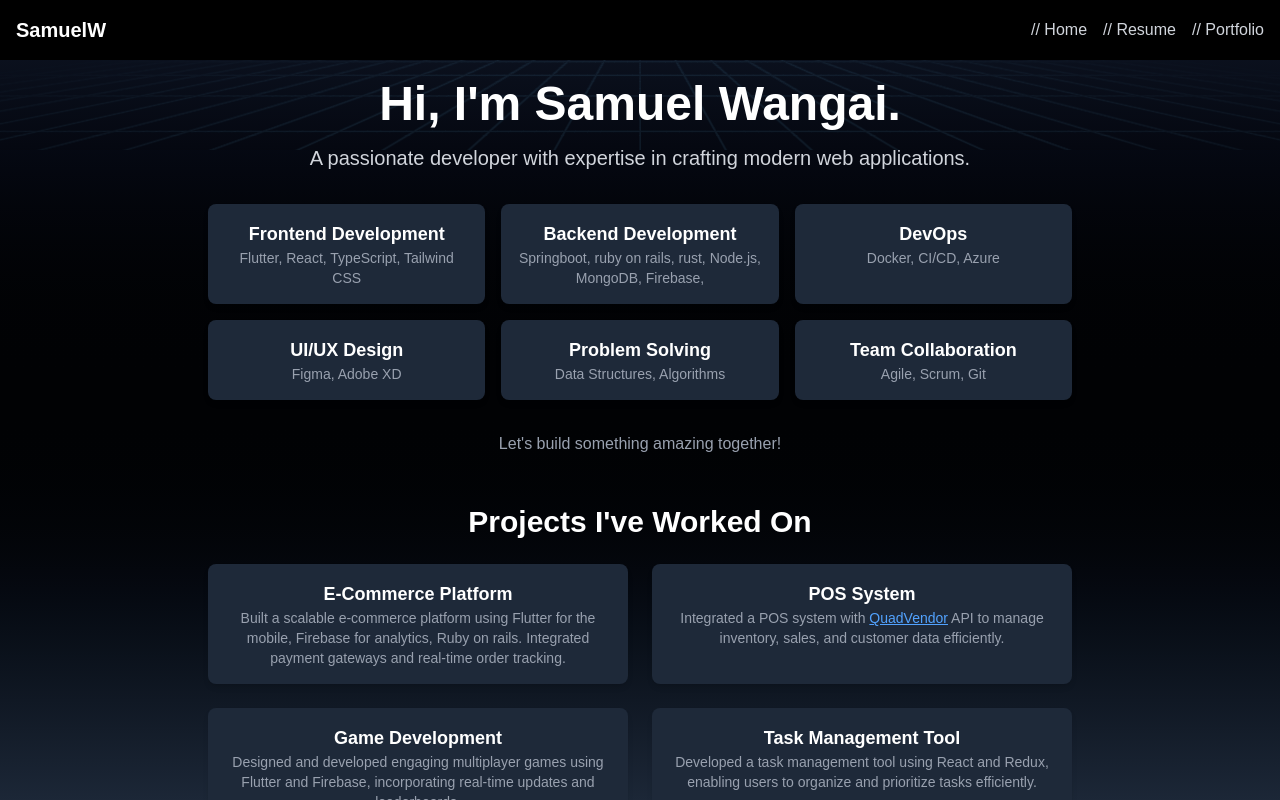
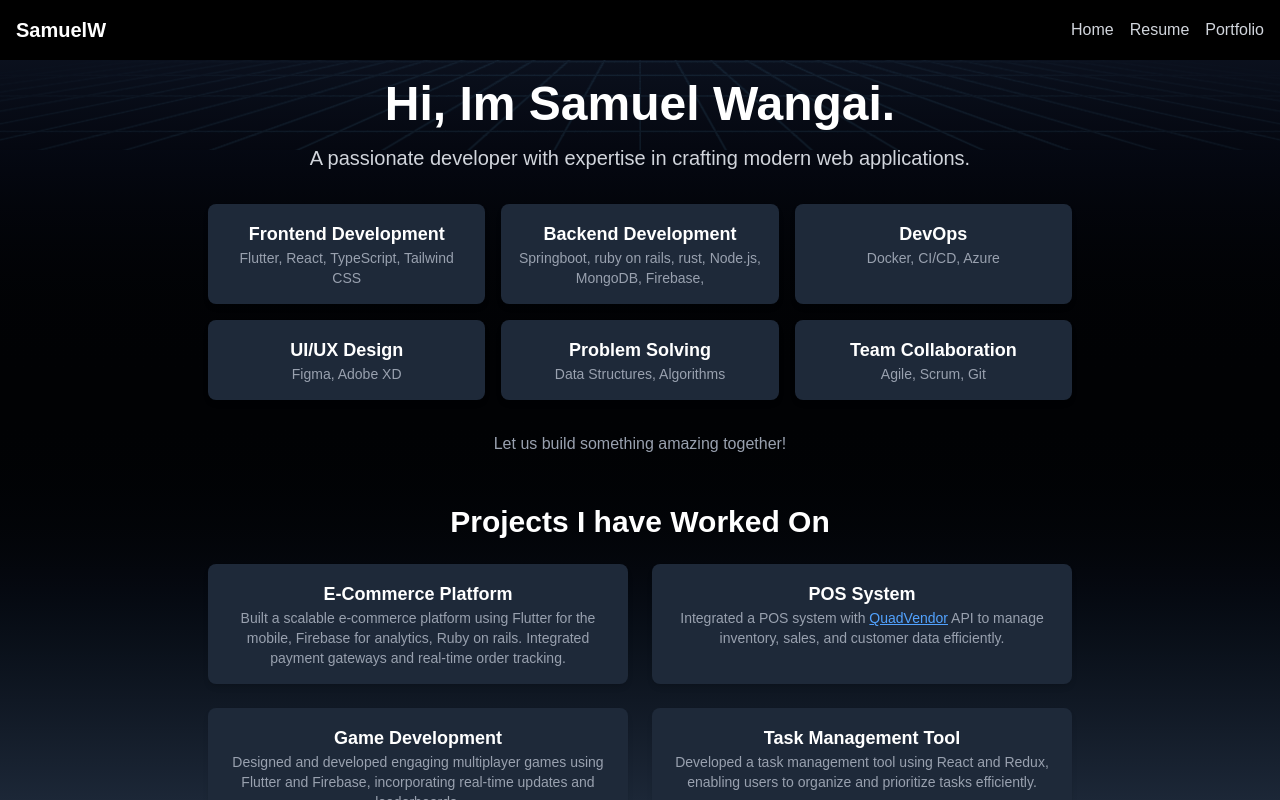
Before and after one commit to swangai7178/portfolio, a Next.js app: page / in a window 1280 px wide. Built offline with nearby package versions, Linux system fonts and the light colour scheme.

Commit message:
update on the portfolio

```diff
--- a/src/app/component/StaticStarsBackground.tsx
+++ b/src/app/component/StaticStarsBackground.tsx
@@ -11,7 +11,7 @@
 
 import { Suspense } from 'react';
 import { Canvas } from '@react-three/fiber';
-import { Grid, OrbitControls } from '@react-three/drei'; // Import Grid
+import { Grid } from '@react-three/drei'; // Import Grid
 import * as THREE from 'three';
 export default function DeveloperVibeBackground() {
     return (
--- a/src/app/component/navbar.tsx
+++ b/src/app/component/navbar.tsx
@@ -15,15 +15,15 @@ export default function Navbar() {
         </div>
         <div className="space-x-4">
           <Link href="/" className="text-gray-300 hover:text-white transition-colors">
-            // Home
+           Home
           </Link>
           {/* Add Resume/CV Link */}
           <Link href="/resume" className="text-gray-300 hover:text-white transition-colors">
-            // Resume
+             Resume
           </Link>
           {/* Add Portfolio Link */}
           <Link href="/portfolio" className="text-gray-300 hover:text-white transition-colors">
-            // Portfolio
+             Portfolio
           </Link>
           {/* Keep or modify About/Contact as needed */}
          {/* <Link href="/about" className="text-gray-300 hover:text-white transition-colors">
--- a/src/app/page.tsx
+++ b/src/app/page.tsx
@@ -29,7 +29,7 @@ export default function Home() {
       {/* 6. Main Content Wrapper: Holds the actual content */}
       {/* Changed justify-center to justify-start (or remove) and h-full to h-auto if needed */}
       <main className="flex flex-col items-center justify-start h-auto text-white text-center px-4 container mx-auto max-w-4xl"> {/* Centering content horizontally, starts from top */}
-        <h1 className="text-5xl font-bold">Hi, I'm Samuel Wangai.</h1>
+        <h1 className="text-5xl font-bold">Hi, Im Samuel Wangai.</h1>
         <p className="mt-4 text-xl text-gray-300">
         A passionate developer with expertise in crafting modern web applications.
         </p>
@@ -61,12 +61,12 @@ export default function Home() {
         </div>
         </div>
         <p className="mt-8 text-gray-400">
-        Let's build something amazing together!
+        Let us build something amazing together!
         </p>
 
         {/* Projects Section */}
         <section className="mt-12 w-full">
-        <h2 className="text-3xl font-bold mb-6">Projects I've Worked On</h2>
+        <h2 className="text-3xl font-bold mb-6">Projects I have Worked On</h2>
         <div className="grid grid-cols-1 sm:grid-cols-2 gap-6">
           <div className="p-4 bg-gray-800 rounded-lg shadow-md">
           <h3 className="text-lg font-semibold">E-Commerce Platform</h3>
--- a/src/app/portfolio/page.tsx
+++ b/src/app/portfolio/page.tsx
@@ -23,7 +23,7 @@ const projects = [
     id: 2,
     title: "Task Management App (Flutter)",
     description: "Cross-platform mobile application developed using Flutter for efficient task tracking and team collaboration, integrated with Firebase.",
-    tech: ["Flutter", "Dart", "Firebase Auth", "Firestore", "Provider"],
+    tech: ["Flutter", "Dart", "Firebase Auth", "Firestore", "Bloc"],
     liveUrl: null, // Replace with App Store/Play Store link or null
     repoUrl: "#", // Replace with actual GitHub Repo URL or null
   },
@@ -79,11 +79,11 @@ export default function PortfolioPage() {
 
         {/* 5. Main Content Wrapper: Centering, padding, max-width */}
         <main className="container mx-auto max-w-5xl text-white px-4 md:px-8 lg:px-12"> {/* Increased max-width slightly for portfolio */}
-          <h1 className="text-4xl font-bold mb-8 text-center">// Project_Portfolio $</h1>
+          <h1 className="text-4xl font-bold mb-8 text-center"> Project_Portfolio $</h1>
 
           {/* GitHub Link Section */}
           <section className="mb-10 p-4 bg-gray-800 bg-opacity-70 rounded-lg text-center shadow-md">
-            <h2 className="text-2xl font-semibold mb-3 text-cyan-400">// Source_Code $</h2>
+            <h2 className="text-2xl font-semibold mb-3 text-cyan-400"> Source_Code $</h2>
             <p className="text-gray-300 mb-4">Explore my repositories and contributions on GitHub:</p>
             <Link href="https://github.com/swangai7178" target="_blank" rel="noopener noreferrer"
                   className="inline-block bg-green-500 hover:bg-green-600 text-black font-bold py-2 px-4 rounded transition-colors duration-300 shadow hover:shadow-lg">
```
